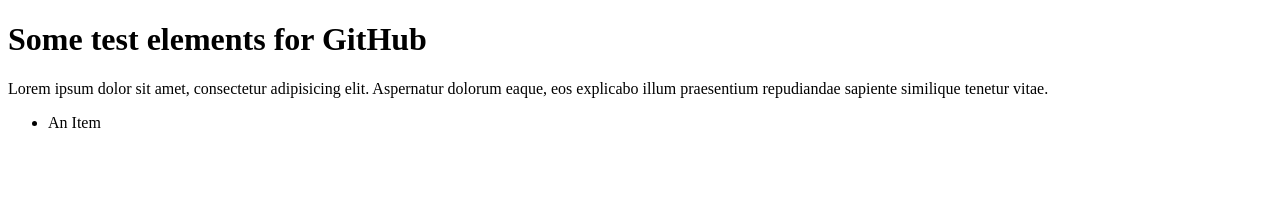
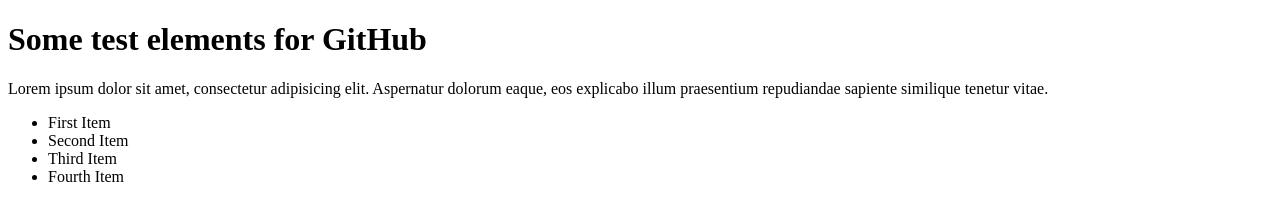
Before and after one commit to MrShahin2004/mrshahin2004-repo, a plain HTML site: page index.html in a window 1280 px wide. Drawn offline with Linux system fonts and the light colour scheme.

Commit message:
Update index.html
Added some list items to the HTML document.

```diff
--- a/index.html
+++ b/index.html
@@ -12,7 +12,10 @@
 <p>Lorem ipsum dolor sit amet, consectetur adipisicing elit. Aspernatur dolorum eaque, eos explicabo illum praesentium
     repudiandae sapiente similique tenetur vitae.</p>
 <ul>
-    <li>An Item</li>
+    <li>First Item</li>
+    <li>Second Item</li>
+    <li>Third Item</li>
+    <li>Fourth Item</li>
 </ul>
 </body>
 </html>
```
